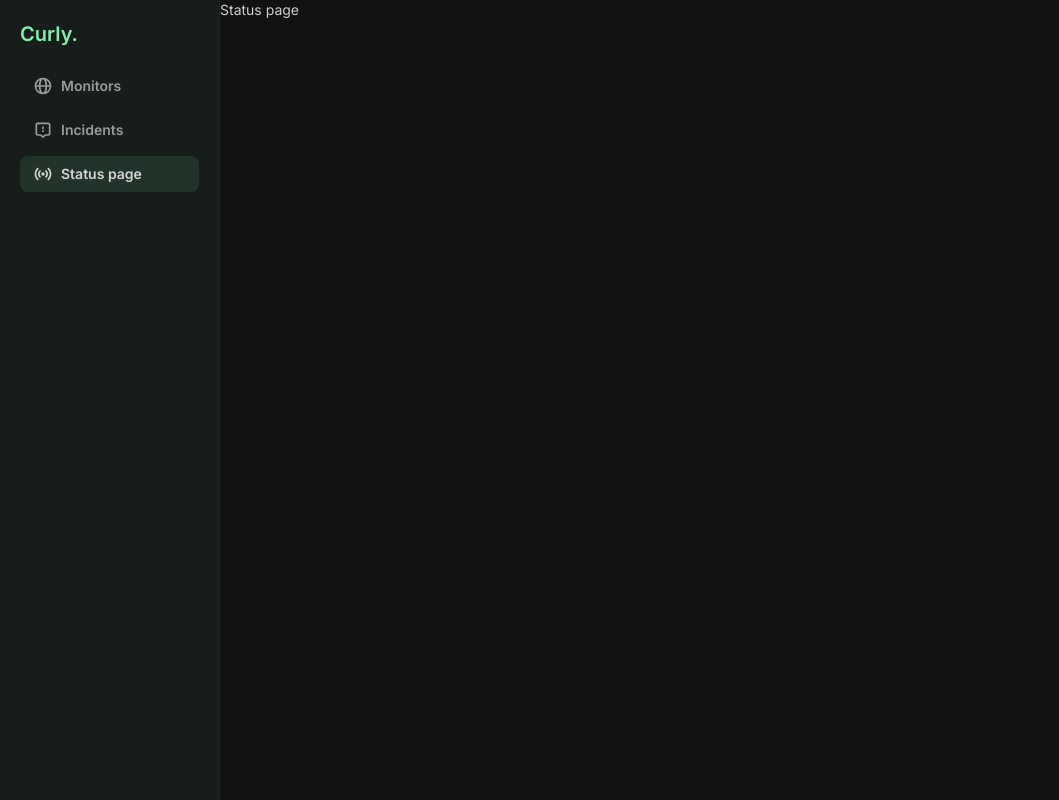
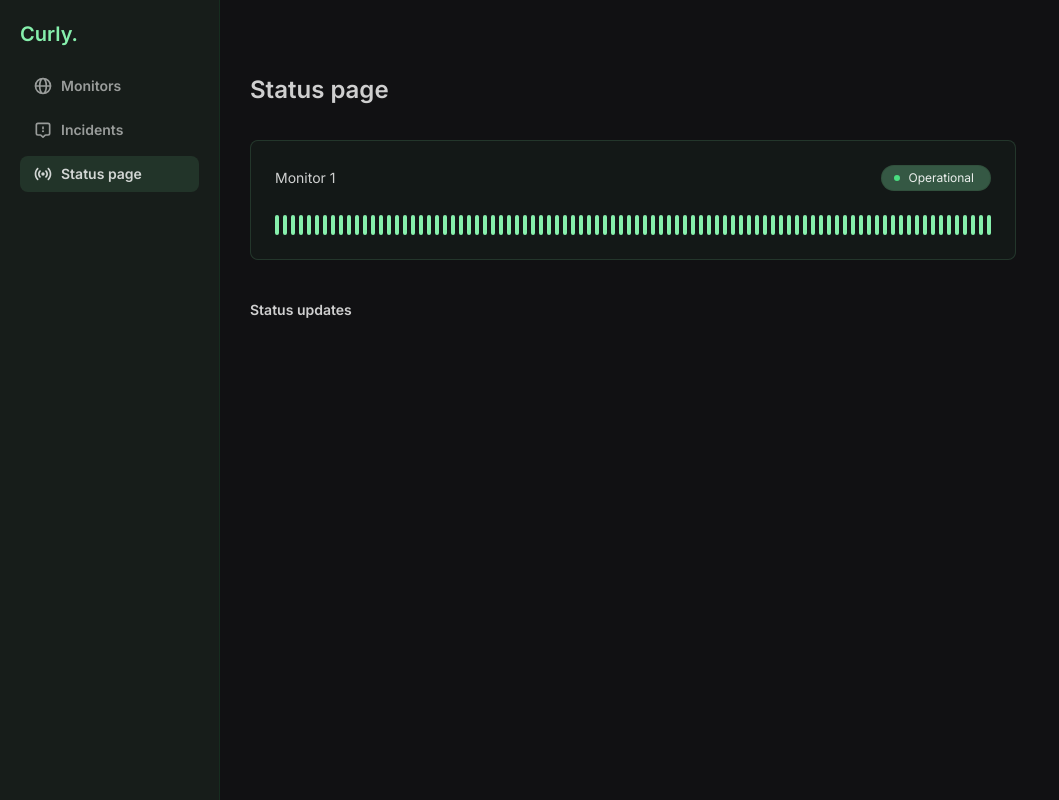
Before and after one commit to sabinabale/curly, a Next.js app: page /status-page in a window 1280 px wide. Shown: the whole page, without its empty margins (0-1059 px from the left). Built offline with nearby package versions, Linux system fonts and the light colour scheme.

Commit message:
create status page wireframe

```diff
--- a/src/app/(dashboard)/page.js
+++ b/src/app/(dashboard)/page.js
@@ -83,7 +83,7 @@ export default function Home() {
   return (
     <TheContainer>
       <main className="flex flex-col">
-        <div className="flex items-center justify-between mb-4">
+        <div className="flex justify-between mb-4">
           <h1>Monitors</h1>
           <CreateMonitorButton />
         </div>
--- a/src/app/incidents/page.js
+++ b/src/app/incidents/page.js
@@ -1,5 +1,11 @@
+import TheContainer from "@/components/layout/TheContainer";
 import React from "react";
 
 export default function Page() {
-  return <div>Incidents</div>;
+  return (
+    <TheContainer>
+      <h1>Incidents</h1>
+      <p className="mt-10">None yet!</p>
+    </TheContainer>
+  );
 }
--- a/src/app/status-page/page.js
+++ b/src/app/status-page/page.js
@@ -1,5 +1,25 @@
+import TheContainer from "@/components/layout/TheContainer";
 import React from "react";
 
 export default function Page() {
-  return <div>Status page</div>;
+  return (
+    <TheContainer>
+      <h1 className="mb-10">Status page</h1>
+      <div className="border border-[#2F4C39]/60 bg-[#16201D]/50 rounded-lg p-6 space-y-3 w-fit">
+        <div className="flex justify-between mb-6 items-center">
+          <div>Monitor 1</div>
+          <div className="border border-[#2F4C39]/60 bg-[#86efac]/30 text-white/90 rounded-full pl-3 pr-4 py-1.5 leading-none text-xs flex items-center">
+            <span className="h-1.5 w-1.5 rounded-full bg-green-400 inline-block mr-2"></span>
+            Operational
+          </div>
+        </div>
+        <div className="flex gap-1">
+          {Array.from({ length: 90 }).map((_, index) => (
+            <div className="h-5 w-1 rounded bg-[#86efac]" key={index}></div>
+          ))}
+        </div>
+      </div>
+      <h2 className="mt-10">Status updates</h2>
+    </TheContainer>
+  );
 }
--- a/src/components/icons/GlobeIcon.js
+++ b/src/components/icons/GlobeIcon.js
@@ -12,8 +12,8 @@ export default function GlobeIcon() {
       <path
         d="M21 12C21 16.9706 16.9706 21 12 21M21 12C21 7.02944 16.9706 3 12 3M21 12H3M12 21C7.02944 21 3 16.9706 3 12M12 21C9.79086 21 8 16.9706 8 12C8 7.02944 9.79086 3 12 3M12 21C14.2091 21 16 16.9706 16 12C16 7.02944 14.2091 3 12 3M3 12C3 7.02944 7.02944 3 12 3"
         stroke="#ffffffcc"
-        stroke-width="2"
-        stroke-linecap="square"
+        strokeWidth="2"
+        strokeLinecap="square"
       />
     </svg>
   );
```
